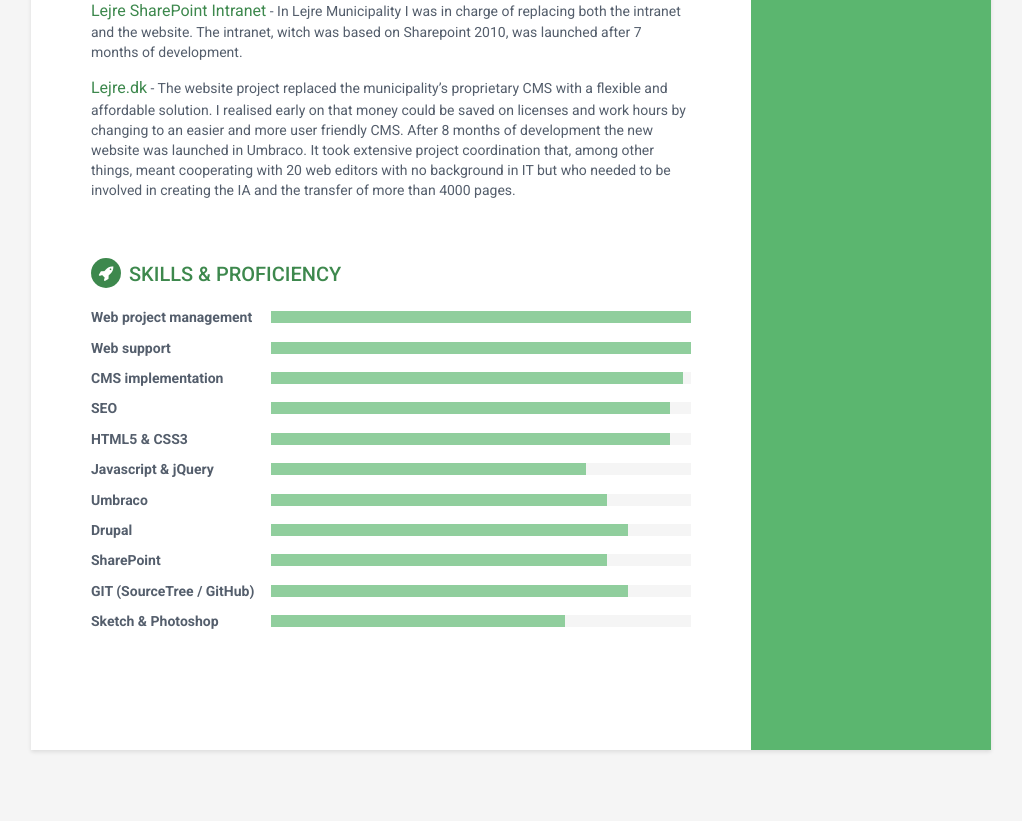
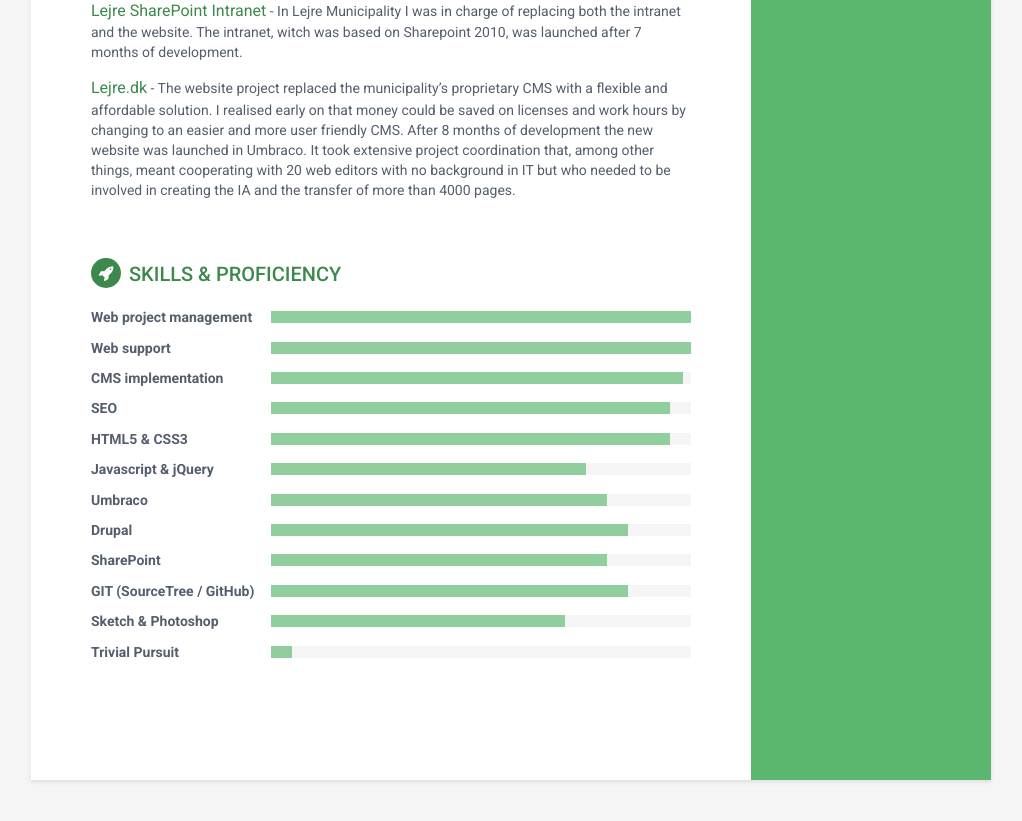
Before and after one commit to yukiob/online-cv, a Jekyll site: the page built from index.html, in a window 1280 px wide and 900 px high, scrolled down 2008 px. Shown: the top 821 px of the window, without its empty margins (129-1151 px from the left). Built offline with Jekyll 4.4.1, drawn with Linux system fonts in a browser that asks for light colours.

Commit message:
no message

```diff
--- a/_includes/skills.html
+++ b/_includes/skills.html
@@ -89,5 +89,13 @@
                         </div><!--//level-bar-->
                     </div><!--//item-->
 
+                    <div class="item">
+                        <h3 class="level-title">Trivial Pursuit</h3>
+                        <div class="level-bar">
+                            <div class="level-bar-inner" data-level="5%">
+                            </div>
+                        </div><!--//level-bar-->
+                    </div><!--//item-->
+
                 </div>
             </section><!--//skills-section-->
```
